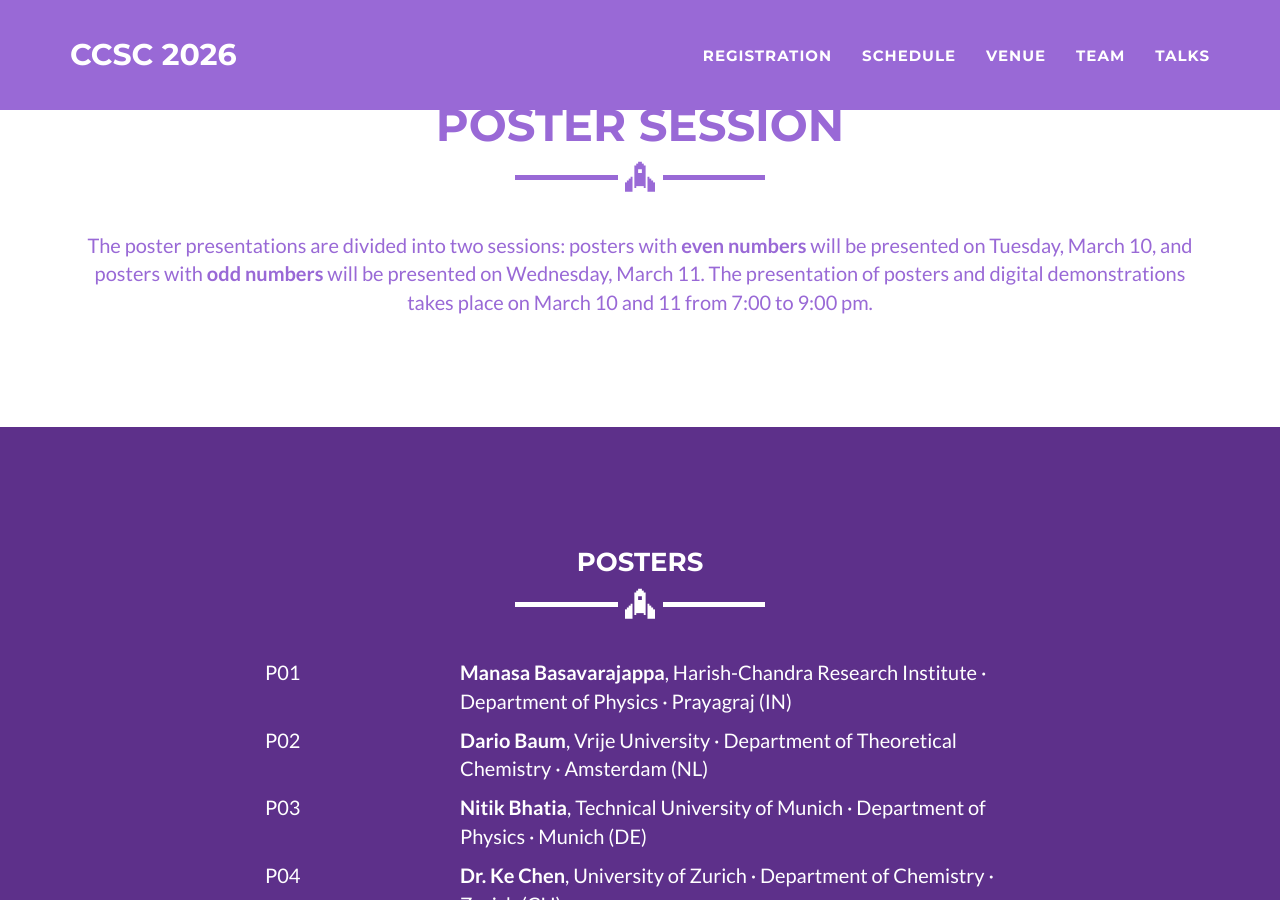
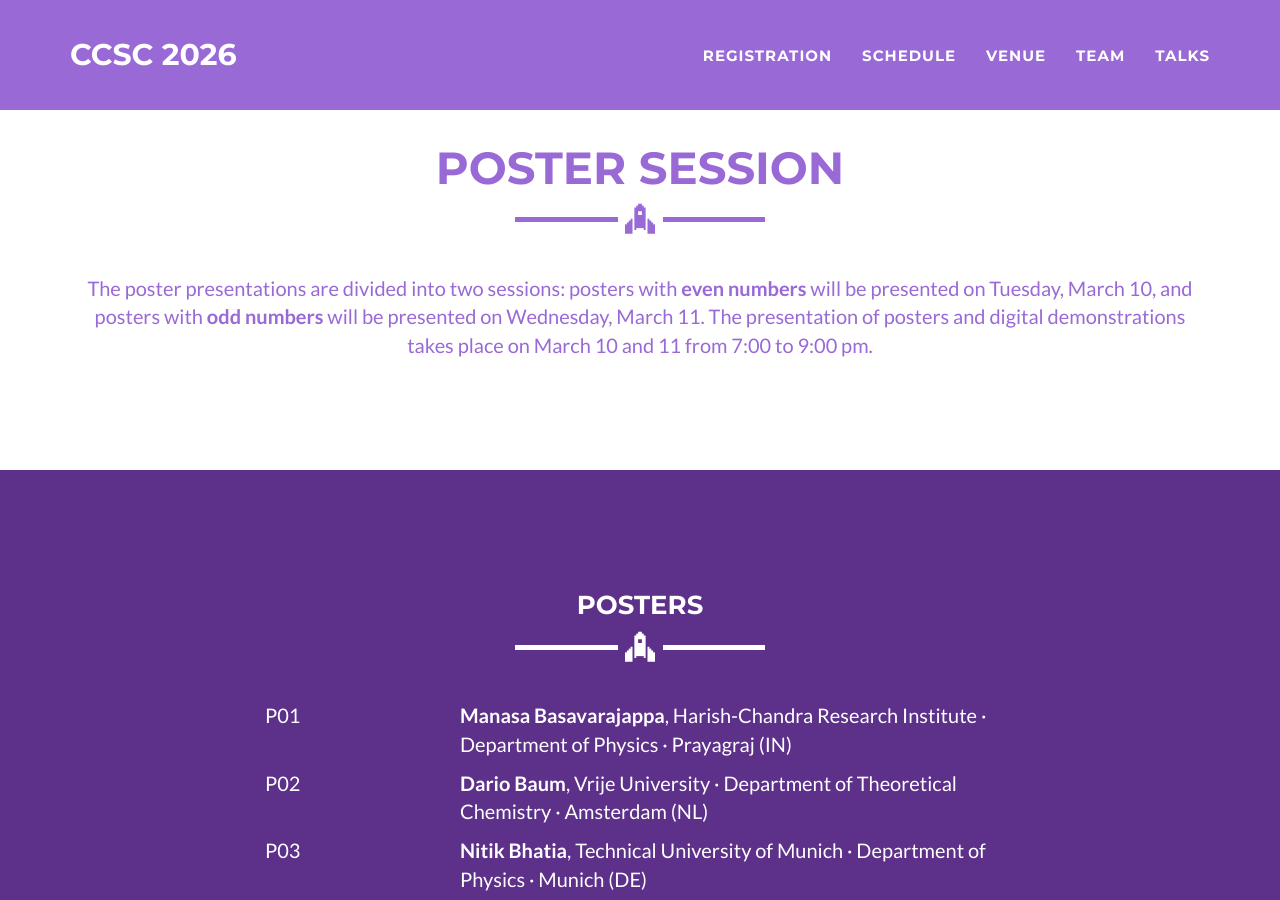
Before and after one commit to ccsc2026/ccsc2026.github.io, a Jekyll site: the page built from posters.html, in a window 1280 px wide and 900 px high. Built offline with Jekyll 4.4.1, drawn with Linux system fonts in a browser that asks for light colours.

Commit message:
Update posters.html

```diff
--- a/_layouts/posters.html
+++ b/_layouts/posters.html
@@ -5,7 +5,8 @@
 <body id="page-top" class="index">
 
   {% include nav.html %}
-  <section class="main">
+  <br><br>
+  <section id="poster">
     <div class="container">
       <div class="row">
         <div class="col-lg-12 text-center">
```
